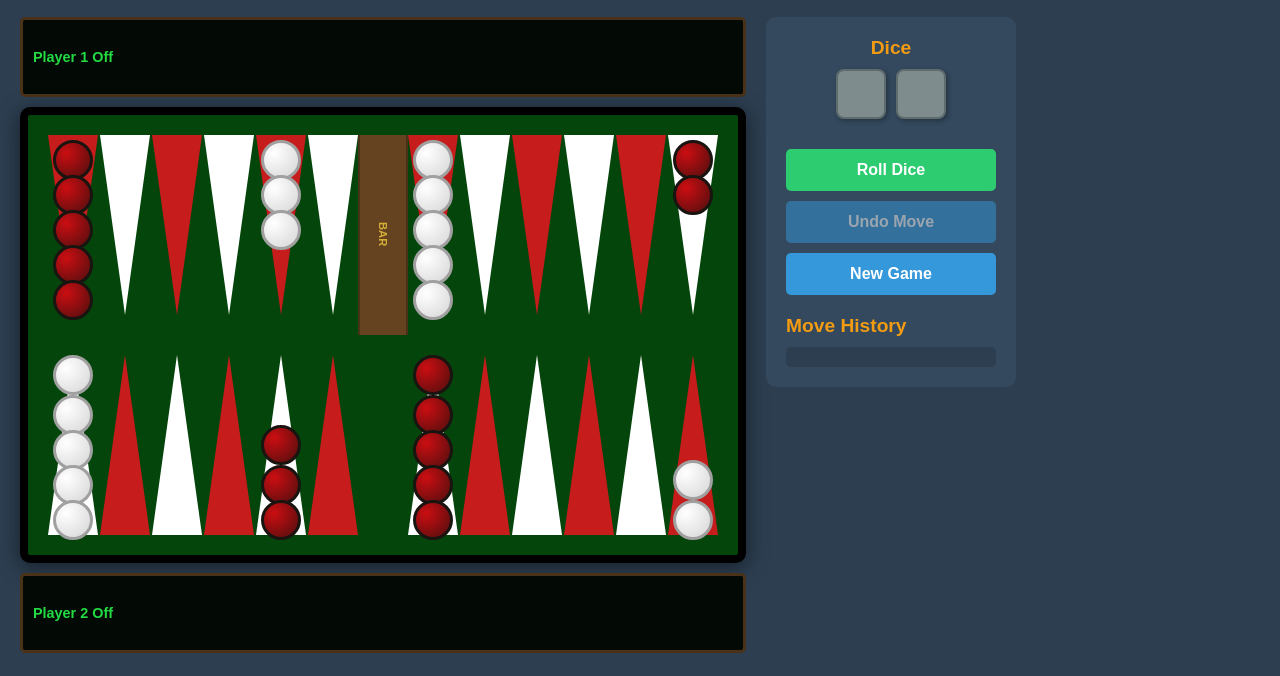
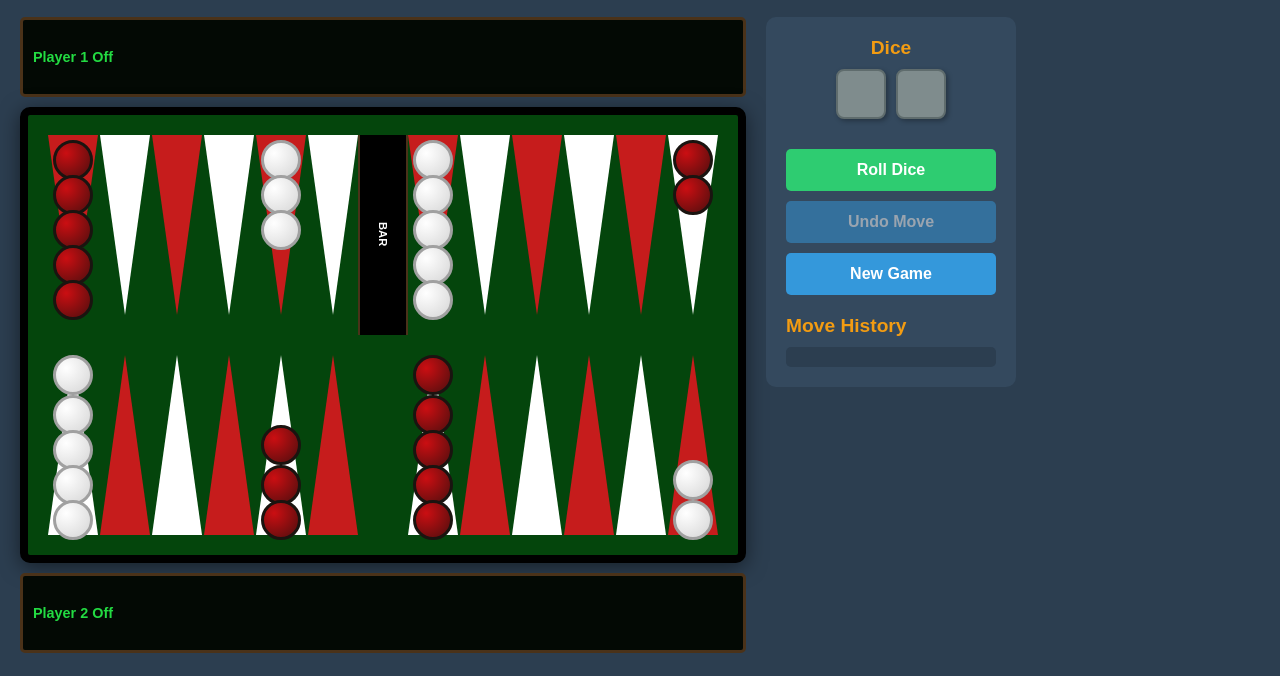
Before and after one commit to Matinjeddi/Backgammon, a plain HTML site: page index.html in a window 1280 px wide. Shown: the part 124-800 px from the top of the page. Drawn offline with Linux system fonts and the light colour scheme.

Commit message:
Changed the bar color

```diff
--- a/styles.css
+++ b/styles.css
@@ -79,7 +79,7 @@ body {
 
 .bar {
     width: 50px;
-    background-color: #654321;
+    background-color:rgb(0, 0, 0);
     display: flex;
     flex-direction: column;
     align-items: center;
@@ -95,7 +95,7 @@ body {
 
 .bar-label {
     font-size: 0.7em;
-    color: #d4af37;
+    color:rgb(253, 253, 253);
     font-weight: bold;
     writing-mode: vertical-rl;
     text-orientation: mixed;
```
